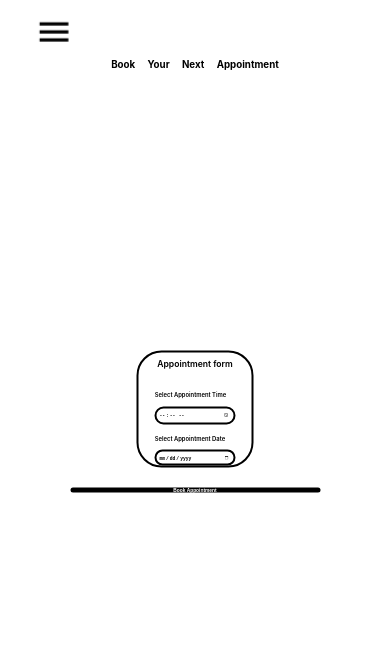
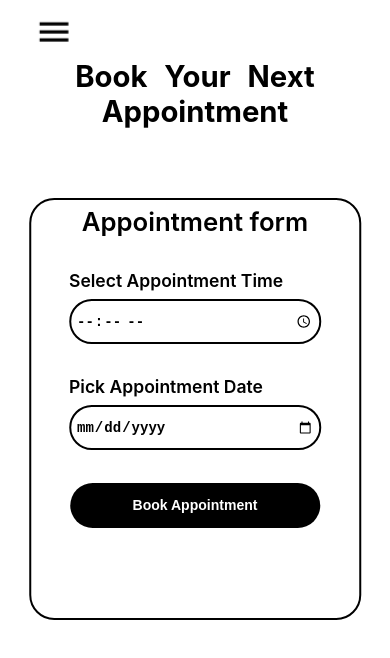
Before and after one commit to Innocent-Bern/health, a Next.js app: page /patient/book in a window 390 px wide. Shown: the top 658 px of the page. Built offline with nearby package versions, Linux system fonts and the light colour scheme.

Commit message:
book page mobile responsive

```diff
--- a/pages/patient/book.js
+++ b/pages/patient/book.js
@@ -17,10 +17,13 @@ const Book = () => {
                     <h2>Appointment form</h2>
                     <div className={styles.form_item}>
                         <label htmlFor="time">Select Appointment Time</label>
-                        <input type="time" required/>
+                        <input
+                            type="time"
+                            required
+                        />
                     </div>
                     <div className={styles.form_item}>
-                        <label htmlFor="date">Select Appointment Date</label>
+                        <label htmlFor="date">Pick Appointment Date</label>
                         <input type="date" required />
                     </div>
                     <button onClick={e => handleClick(e)} >Book Appointment</button>
--- a/styles/Book.module.css
+++ b/styles/Book.module.css
@@ -5,12 +5,12 @@
     flex-direction: column;
     align-items: center;
     position: relative;
+    text-align: center;
 }
 .book h1{
     font-size: 2.5vw;
     font-weight: 700;
     word-spacing: 10px;
-    margin-bottom: 2vh;
 }
 .form{
     display: flex;
@@ -34,6 +34,7 @@
 .form_item{
     display: flex;
     flex-direction: column;
+    align-items: flex-start;
     width: 80%;
     margin: 5% 0;
 }
@@ -50,6 +51,8 @@
     padding: 2%;
     font-size: 1.2vw;
     font-weight: 600;
+    width: 100%;
+    height: 45px;
 }
 .form button{
     background: none;
@@ -64,3 +67,24 @@
     cursor: pointer;
     margin-top: 2vh;
 }
+@media(max-width:550px){
+    .book h1{
+        font-size: 7.5vw;
+    }
+    .form{
+        height: 50vh;
+        width: 85vw;
+    }
+    .form h2{
+        font-size: 6.6vw;
+    }
+    .form_item label{
+        font-size: 4.5vw;
+    }
+    .form_item input{
+        font-size: 3.6vw;
+    }
+    .form button{
+        font-size: 3.6vw;
+    }
+}
```
